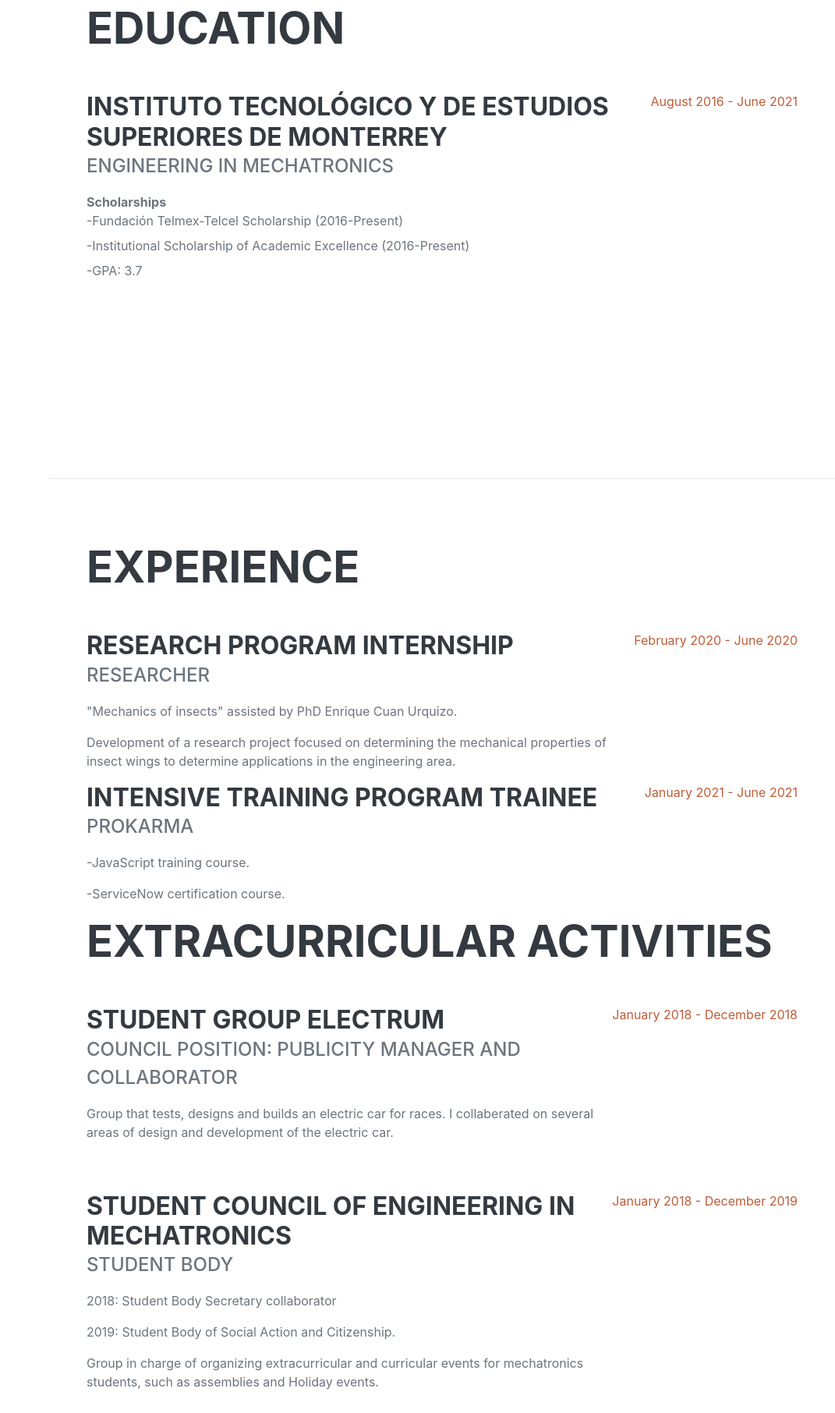
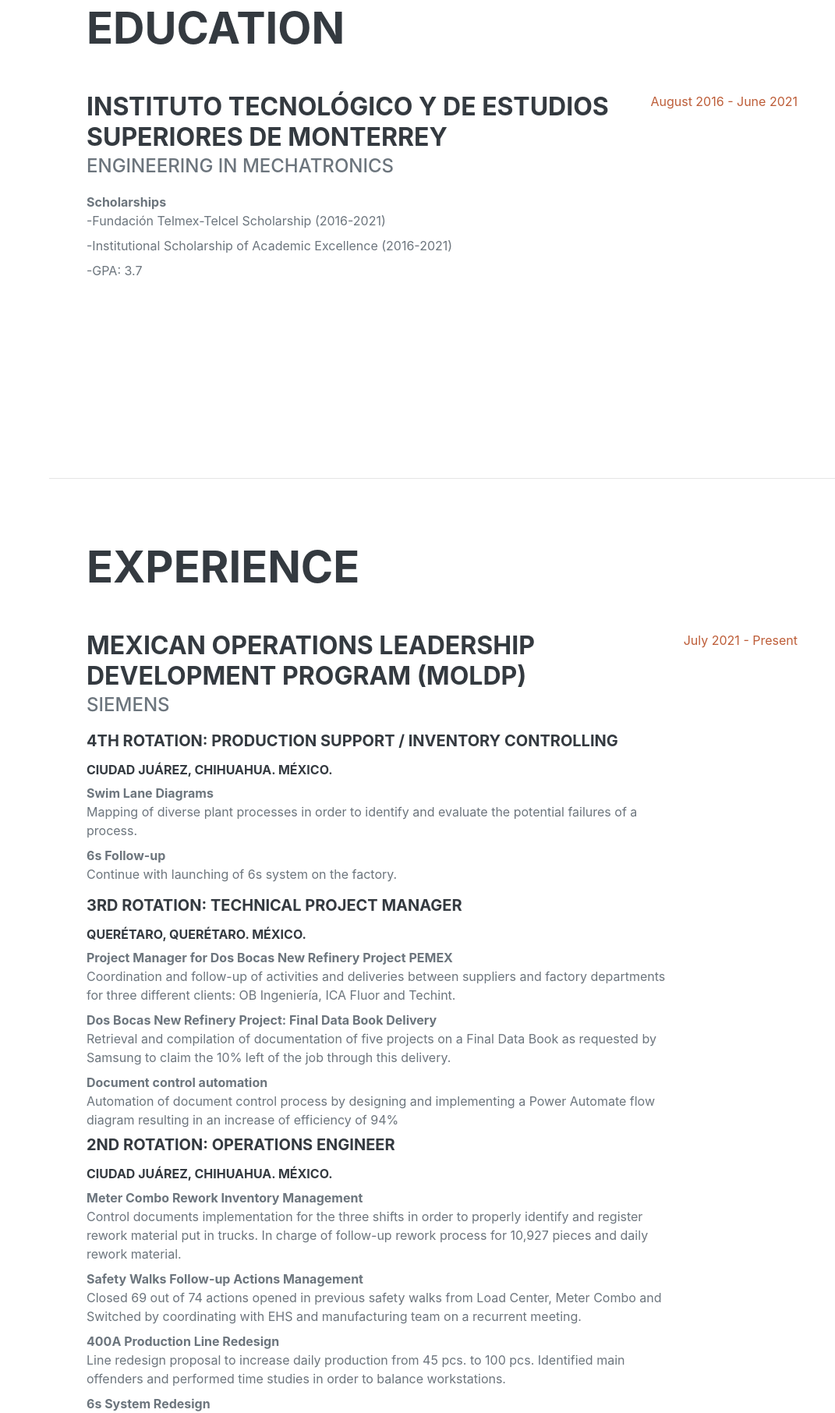
Before and after one commit to BrenLosa/MyPortafolio, a plain HTML site: page index.html in a window 1280 px wide. Shown: the part 988-2800 px from the top of the page at 78% size, without its empty margins (209-1280 px from the left). Drawn offline with nearby package versions, Linux system fonts and the light colour scheme; a web font is replaced by a local one.

Commit message:
Update index.html

```diff
--- a/index.html
+++ b/index.html
@@ -47,12 +47,13 @@
                         Tel: 442 1426536 * Location: Queretaro, Mexico.
                         <a href="mailto:b.losa1105@gmail.com"> b.losa1105@gmail.com</a>
                     </div>
-                    <p class="lead mb-5"> I'm a recent graduate from Mechatronics Engineering. My objective is to acquire professional experience, in a national or
+                    <p class="lead mb-5"> I'm an early proffesional who has a degree on Mechatronics Engineering. My objective is to acquire professional experience, in a national or
                         international multicultural company, by overcoming challenges that allow me to increase, complement and polish my personal and
-                        professional development. </p>
+                        professional development. My career path has been on operations roles such as product engineer, operations engineer, project manager and
+                        production support / inventory controlling.</p>
                     <div class="social-icons">
-                        <a class="social-icon" href="https://linkedin.com/in/brendalozanosanchez"><i class="fab fa-linkedin-in"></i></a>
-                        <a class="social-icon" href="https://github.com/BrenLosa"><i class="fab fa-github"></i></a>
+                        <a class="social-icon" href="https://linkedin.com/in/brendalozanosanchez" target="_blank" rel="noopener noreferrer"><i class="fab fa-linkedin-in"></i></a> <!-- target="_blank" rel="noopener noreferrer" para que abra en otra tab -->
+                        <a class="social-icon" href="https://github.com/BrenLosa" target="_blank" rel="noopener noreferrer"><i class="fab fa-github"></i></a>
                     </div>
                 </div>
             </section>
@@ -68,8 +69,8 @@
                             <div class="subheading mb-3">Engineering in Mechatronics</div>
                             <dl>
                                 <dt>Scholarships</dt>
-                                <dd>-Fundación Telmex-Telcel Scholarship (2016-Present)</dd>
-                                <dd>-Institutional Scholarship of Academic Excellence (2016-Present)</dd>
+                                <dd>-Fundación Telmex-Telcel Scholarship (2016-2021)</dd>
+                                <dd>-Institutional Scholarship of Academic Excellence (2016-2021)</dd>
                                 <dd>-GPA: 3.7</dd>
                             </dl>
                         </div>
@@ -83,6 +84,71 @@
             <section class="resume-section" id="experience">
                 <div class="resume-section-content">
                      <h2 class="mb-5">Experience</h2>
+                     <div class="d-flex flex-column flex-md-row justify-content-between">
+                        <div class="flex-grow-1">
+                            <h3 class="mb-0">Mexican Operations Leadership Development Program (MOLDP)</h3>
+                            <div class="subheading mb-3">SIEMENS</div>
+                            <h5 class="mb-3">4th Rotation: Production Support / Inventory Controlling</h5>
+                            <h6>Ciudad Juárez, Chihuahua. México.</h6>
+                            <dl>
+                            <dt>Swim Lane Diagrams</dt>
+                                <dd>Mapping of diverse plant processes in order to identify and evaluate the potential failures of a process.
+                                </dd>
+                             <dt>6s Follow-up</dt>
+                                Continue with launching of 6s system on the factory.
+                            </dl>
+                            <h5 class="mb-3">3rd Rotation: Technical Project Manager </h5>
+                            <h6>Querétaro, Querétaro. México.</h6>
+                            <dl>
+                            <dt>Project Manager for Dos Bocas New Refinery Project PEMEX</dt>
+                                <dd>Coordination and follow-up of activities and deliveries between suppliers and factory departments for three different clients: OB Ingeniería, ICA Fluor and Techint.
+                                </dd>
+                            <dt>Dos Bocas New Refinery Project: Final Data Book Delivery</dt>
+                                <dd>Retrieval and compilation of documentation of five projects on a Final Data Book as requested by Samsung to claim the 10% left of the job through this delivery.
+                                </dd>
+                            <dt>Document control automation</dt>
+                                <dd>Automation of document control process by designing and implementing a Power Automate flow diagram resulting in an increase of efficiency of 94%
+                                </dd>
+                            <h5 class="mb-3">2nd Rotation: Operations Engineer</h5>
+                            <h6>Ciudad Juárez, Chihuahua. México.</h6>
+                            <dl>
+                            <dt>Meter Combo Rework Inventory Management</dt>
+                                <dd>Control documents implementation for the three shifts in order to properly identify and register rework material put in trucks. In charge of follow-up rework process for 10,927 pieces and daily rework material.
+                                </dd>
+                            <dt>Safety Walks Follow-up Actions Management</dt>
+                                <dd> Closed 69 out of 74 actions opened in previous safety walks from Load Center, Meter Combo and Switched by coordinating with EHS and manufacturing team on a recurrent meeting.
+                                </dd>
+                            <dt>400A Production Line Redesign</dt>
+                                <dd>Line redesign proposal to increase daily production from 45 pcs. to 100 pcs. Identified main offenders and performed time studies in order to balance workstations.
+                                </dd>
+                            <dt>6s System Redesign</dt>
+                        </dt>By understanding the initial situation, design a new 6s system for ITESA II that consists on documentation, workshops, digital content and launch plan.
+                                </dd>
+                            </dl>
+                            <h5 class="mb-3">1st Rotation: Product Engineer</h5>
+                            <h6>Santa Catarina, Nuevo León. México.</h6>
+                            <dl>
+                                <dt>Arch chamber material cost productivity projects for MCCBs</dt>
+                                    <dd>Project management for redesign and material change for F-Frame, NGx and xQD arch chambers.
+                                    </dd>
+                                <dt>Part number reduction of operating springs for MCBs</dt>
+                                    <dd>Material and dimensional analysis for 15 residential circuit breaker catalogs as well as implementation of test plan to verify UL fulfillment.
+                                    </dd>
+                            </dl>
+                        </div>
+                        <div class="flex-shrink-0"><span class="text-primary">July 2021 - Present</span></div>
+                    </div>
+
+                    <div class="d-flex flex-column flex-md-row justify-content-between">
+                        <div class="flex-grow-1">
+                            <h3 class="mb-0">Intensive Training Program Trainee</h3>
+                            <div class="subheading mb-3">ProKarma</div>
+                            <p>-JavaScript training course.</p>
+                            <p>-ServiceNow certification course.</p>
+                        </div>
+                        <div class="flex-shrink-0"><span class="text-primary">January 2021 - June 2021</span></div>
+                    </div>
+
                     <div class="d-flex flex-column flex-md-row justify-content-between">
                         <div class="flex-grow-1">
                             <h3 class="mb-0">Research program internship</h3>
@@ -93,15 +159,7 @@
                         </div>
                         <div class="flex-shrink-0"><span class="text-primary">February 2020 - June 2020</span></div>
                     </div>
-                    <div class="d-flex flex-column flex-md-row justify-content-between">
-                        <div class="flex-grow-1">
-                            <h3 class="mb-0">Intensive Training Program Trainee</h3>
-                            <div class="subheading mb-3">ProKarma</div>
-                            <p>-JavaScript training course.</p>
-                            <p>-ServiceNow certification course.</p>
-                        </div>
-                        <div class="flex-shrink-0"><span class="text-primary">January 2021 - June 2021</span></div>
-                    </div>
+
 
                     <h2 class="mb-5">Extracurricular Activities</h2>
                     <div class="d-flex flex-column flex-md-row justify-content-between mb-5">
```
